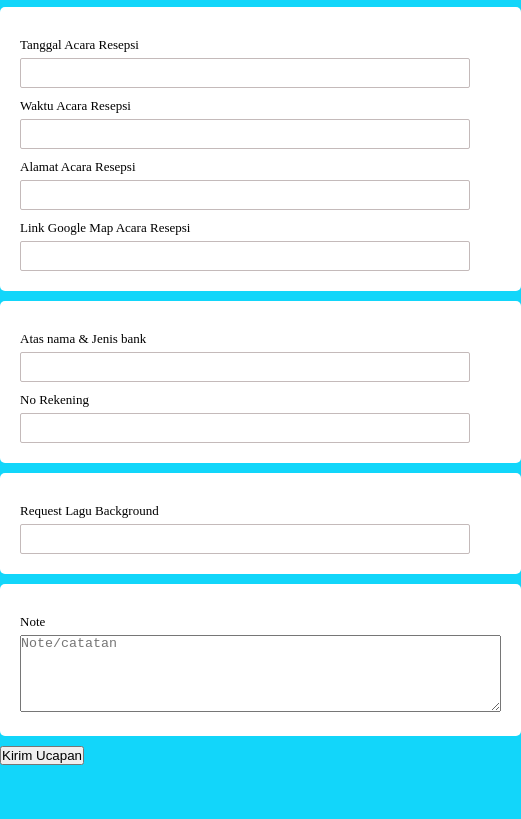
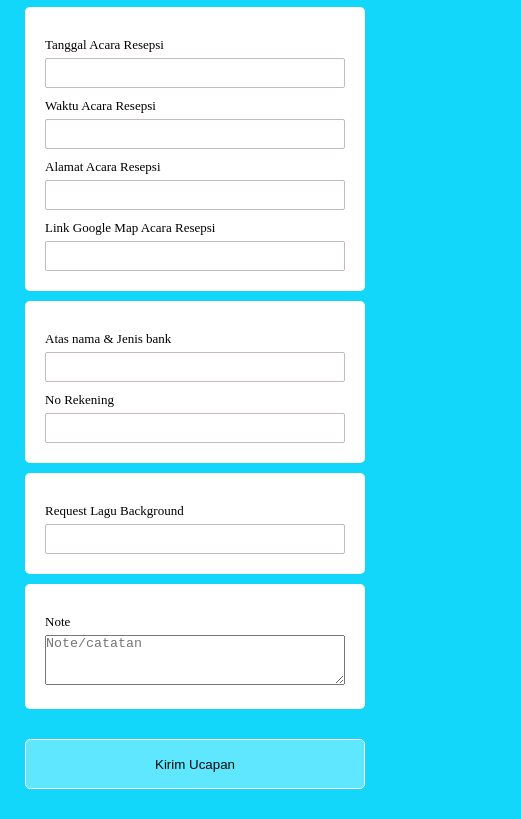
Before and after one commit to kadeksinduarta/sin-invition, a plain HTML site: page Lengkapi-data/index.html in a window 390 px wide. Shown: the part 1367-2186 px from the top of the page, 521 px wide, since content can reach past the window. Before the commit the page ends 2132 px from the top, so only its background shows below. Drawn offline with Linux system fonts and the light colour scheme.

Commit message:
update responsive

```diff
--- a/Lengkapi-data/css/style.css
+++ b/Lengkapi-data/css/style.css
@@ -11,7 +11,7 @@ body {
 .container {
   /* padding: 30px 10%; */
   display: flex;
-  width: 500px;
+  /* width: 500px; */
   margin: auto;
   flex-direction: column;
   justify-content: center;
@@ -61,3 +61,26 @@ body {
 .container form input::-webkit-input-placeholder {
   font-size: 12px;
 }
+
+.container button {
+  margin: 20px 0 30px 0;
+  width: 100%;
+  height: 50px;
+  border-radius: 5px;
+  border: 1px solid rgb(255, 255, 255);
+  background-color: #5ee7ff;
+  color: #0b0808;
+}
+
+@media (max-width: 700px) {
+  .container form select,
+  .container form input {
+    width: 300px;
+    height: 30px;
+  }
+
+  textarea {
+    width: 100%;
+    height: 50px;
+  }
+}
--- a/Lengkapi-data/index.html
+++ b/Lengkapi-data/index.html
@@ -82,7 +82,7 @@
         </div>
         <div class="section-data">
           <label for="Note">Note</label><br />
-          <textarea name="Note" id="" cols="58.5" rows="5" placeholder="Note/catatan"></textarea>
+          <textarea name="Note" id="" cols="30" rows="5" placeholder="Note/catatan"></textarea>
         </div>
 
         <button type="submit" id="submit">Kirim Ucapan</button>
```
